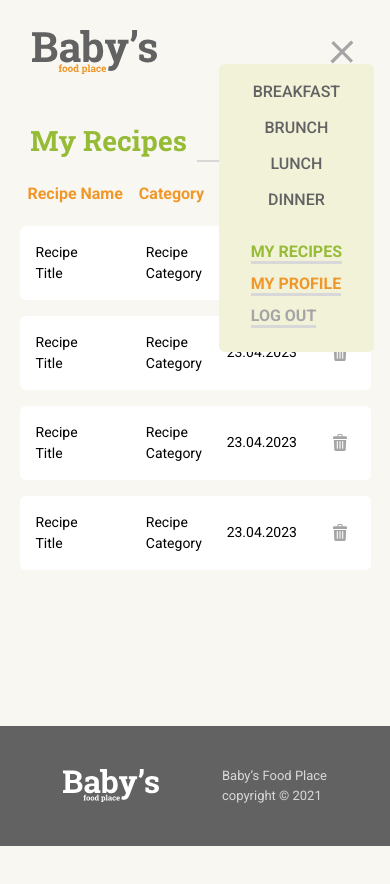
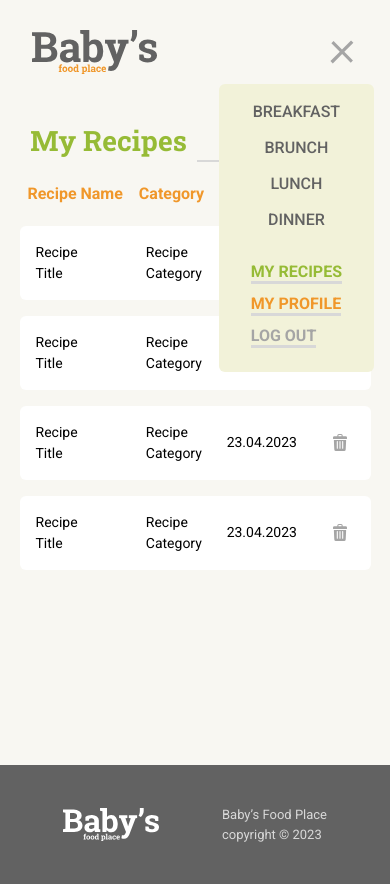
Before and after one commit to bojan09/babys-food-place, a React (Vite) app in the folder client/: page /my-recipes in a window 390 px wide. Both pictures are taken after a click on the picture 342 px from the left and 51 px from the top of the page. Before the commit the page ends 846 px from the top, so only its background shows below. Built offline with nearby package versions, Linux system fonts and the light colour scheme.

Commit message:
fixing minor bugs

```diff
--- a/client/src/components/Footer/Footer.jsx
+++ b/client/src/components/Footer/Footer.jsx
@@ -44,7 +44,7 @@ const Footer = () => {
 
       {/* Categories */}
       <p className="text-color_lightgray xs:text-[13px] md:text-[14px]">
-        Baby’s Food Place <br /> copyright © 2021
+        Baby’s Food Place <br /> copyright © 2023
       </p>
     </div>
   );
--- a/client/src/components/Navbar/Navbar.jsx
+++ b/client/src/components/Navbar/Navbar.jsx
@@ -71,7 +71,7 @@ const Navbar = () => {
           } p-4 absolute top-10 right-0  my-2 min-w[140px] z-10 rounded-xl  `}
         >
           {/* Nav List - Categories */}
-          <ul className="list-none flex justify-end items-center flex-col gap-3 bg-secondary p-4 px-8 rounded-md">
+          <ul className="list-none flex justify-end items-center flex-col gap-3 bg-secondary p-4 px-8 mt-5 rounded-md">
             {navLinks.map((link) => (
               <li
                 key={link.id}
--- a/client/src/pages/MyRecipes/MyRecipes.jsx
+++ b/client/src/pages/MyRecipes/MyRecipes.jsx
@@ -10,7 +10,7 @@ import { plusIcon } from "../../assets";
 
 const MyRecipes = () => {
   return (
-    <div className="grid md:justify-center items-center mb-[40%]">
+    <div className="grid md:justify-center items-center mb-[50%]">
       {/* My Recipes - Container */}
 
       {/* Heading & Add Recipe - Container */}
```
